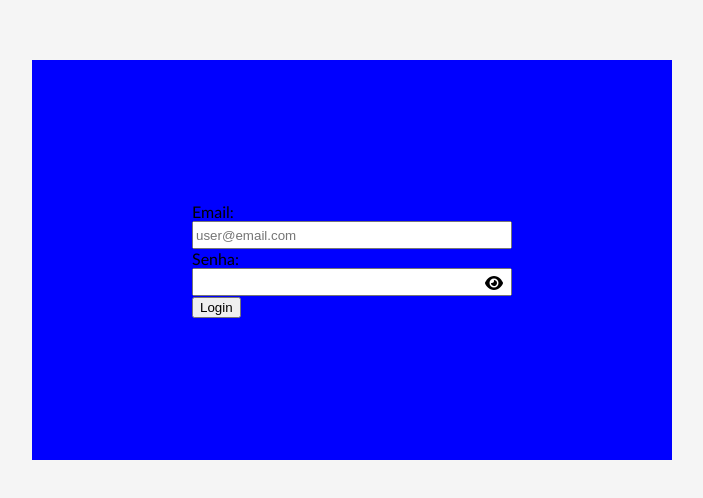
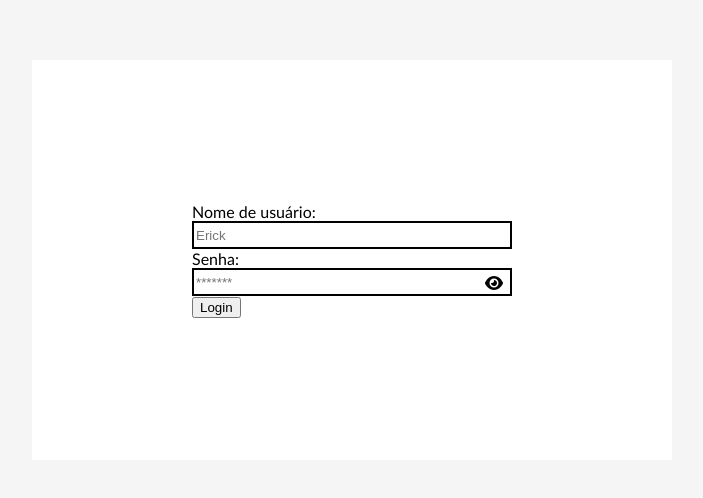
Before and after one commit to ErickRios77/desafio-radix, a Next.js app: page / in a window 1280 px wide. Shown: the part 140-638 px from the top of the page, without its empty margins (288-991 px from the left). Built offline with nearby package versions, Linux system fonts and the light colour scheme.

Commit message:
Modificações no front

```diff
--- a/src/app/components/History.jsx
+++ b/src/app/components/History.jsx
@@ -62,6 +62,7 @@ export default function History({onOpenModal}){
 
     return (
         <div className="list-area history">
+            <span className="legenda">Histórico de leituras</span>
             <div className="add">
                 <span id="addButton" onClick={onOpenModal}>Preencher lacuna</span>
             </div>
--- a/src/app/components/Login.jsx
+++ b/src/app/components/Login.jsx
@@ -20,13 +20,13 @@ export default function Login(){
             <div className="loginFormArea">
                 <form action="/dashboard">
                     <div>
-                        <label htmlFor="userEmail">Email: </label>
-                        <input type="email" placeholder="user@email.com" id="userEmail" className="loginInput" />
+                        <label htmlFor="userEmail">Nome de usuário: </label>
+                        <input type="text" placeholder="Erick" id="userEmail" className="loginInput" required/>
                     </div>
                     <div>
                         <label htmlFor="userPassword">Senha: </label>
                         <div>
-                            <input type={viewPassword ? "text" : "password"} id="userPassword" className="loginInput" />
+                            <input type={viewPassword ? "text" : "password"} placeholder="*******" id="userPassword" className="loginInput" required/>
                             <FontAwesomeIcon icon={viewPassword ? faEyeSlash : faEye} id="showHidePassword" onClick={handleViewPassword}/>
                         </div>
                     </div>
--- a/src/app/style/login.css
+++ b/src/app/style/login.css
@@ -11,7 +11,7 @@
     display: flex;
     justify-content: center;
     align-items: center;
-    background-color: blue;
+    background-color: white;
     height: 50vh;
     width: 50vw;
     flex-direction: column;
@@ -30,6 +30,7 @@
 
 .loginInput{
     height: 28px;
+    border: 2px solid black
 }
 
 div:has(#userPassword){
```
